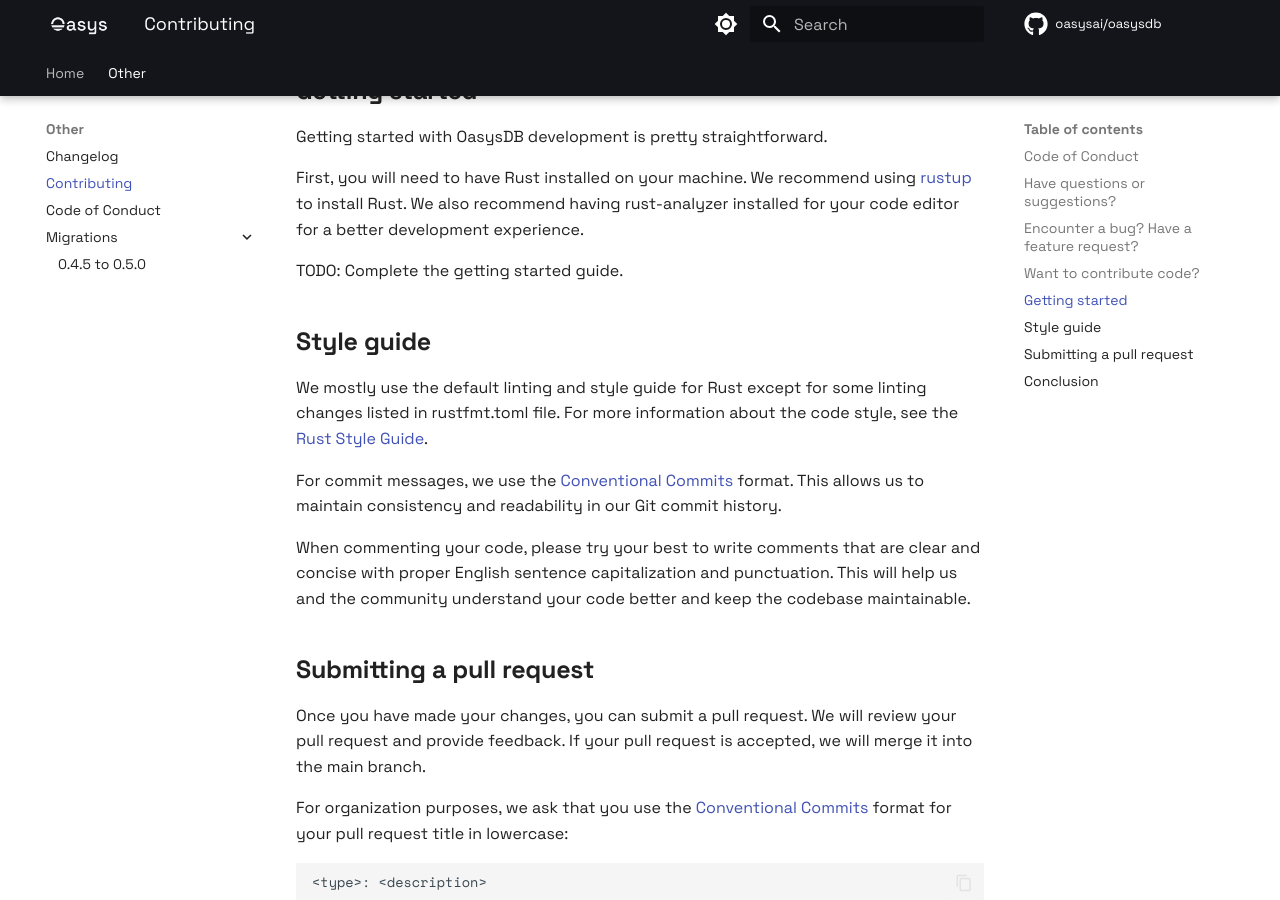
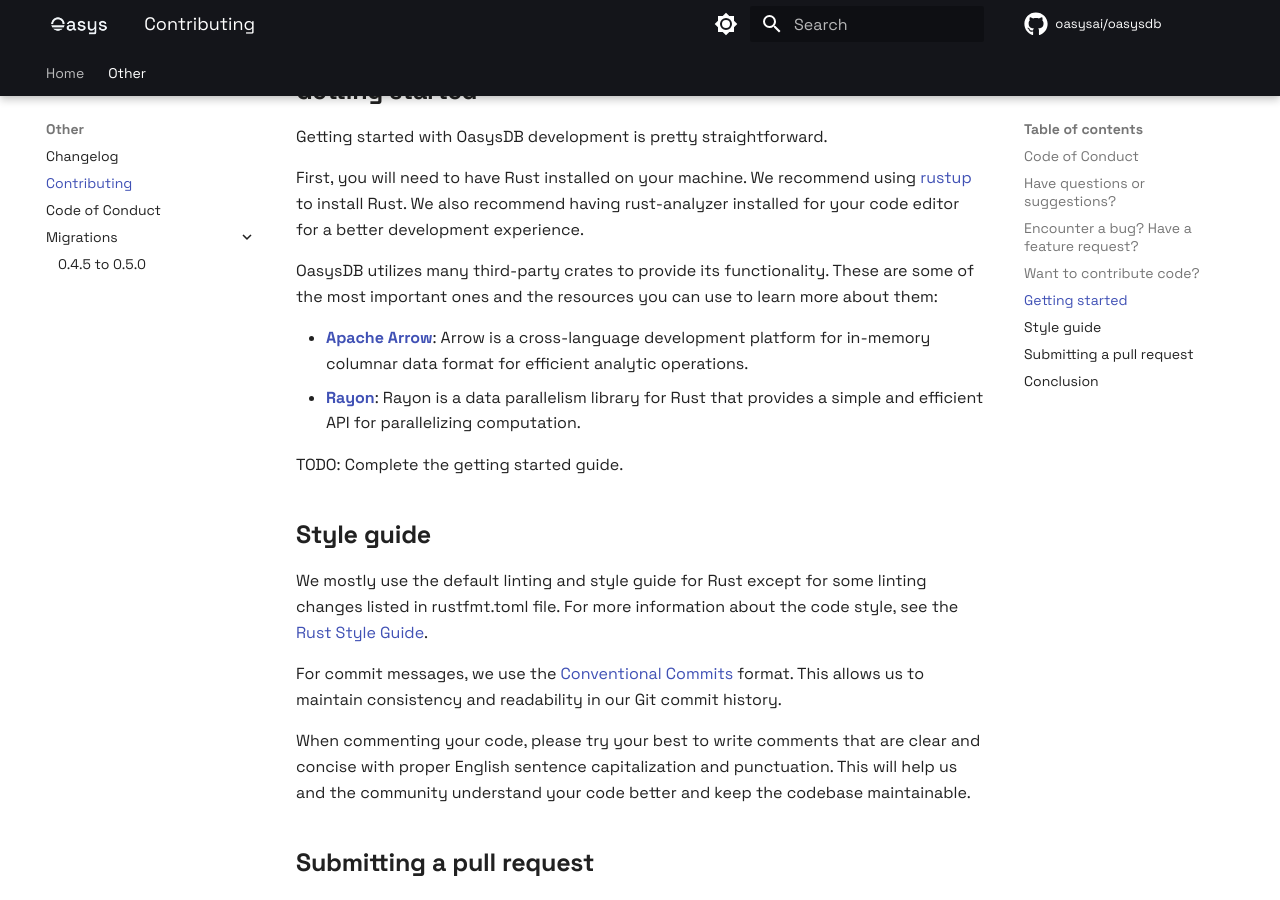
Before and after one commit to oasysai/oasysdb, an MkDocs documentation site: the page built from docs/contributing.md, in a window 1280 px wide and 900 px high, scrolled down 1399 px. Built offline with MkDocs 1.6.1 and Material for MkDocs 9.7.7, drawn with Linux system fonts in a browser that asks for light colours; comment, search, counter and statistics services are not loaded.

Commit message:
feat: add third-party lib resources in contributing

```diff
--- a/docs/contributing.md
+++ b/docs/contributing.md
@@ -37,6 +37,11 @@ Getting started with OasysDB development is pretty straightforward.
 
 First, you will need to have Rust installed on your machine. We recommend using [rustup](https://www.rust-lang.org/tools/install) to install Rust. We also recommend having rust-analyzer installed for your code editor for a better development experience.
 
+OasysDB utilizes many third-party crates to provide its functionality. These are some of the most important ones and the resources you can use to learn more about them:
+
+- [**Apache Arrow**](https://arrow.apache.org): Arrow is a cross-language development platform for in-memory columnar data format for efficient analytic operations.
+- [**Rayon**](https://github.com/rayon-rs/rayon): Rayon is a data parallelism library for Rust that provides a simple and efficient API for parallelizing computation.
+
 TODO: Complete the getting started guide.
 
 ## Style guide
```
